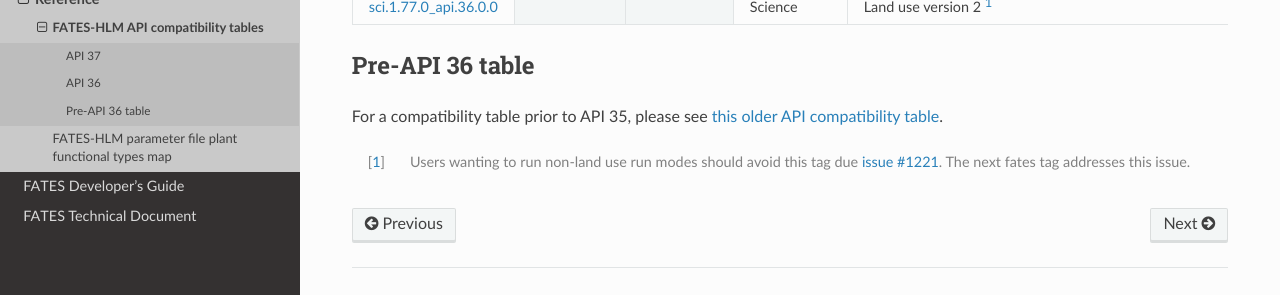
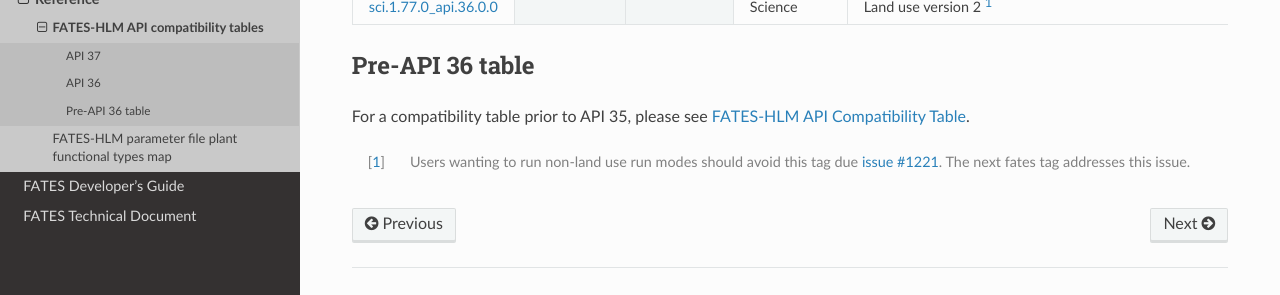
Before and after one commit to NGEET/fates-users-guide, a Sphinx documentation site: the page built from docs/source/user/release-tags-compat-table.rst, in a window 1280 px wide and 900 px high, scrolled down 505 px. Shown: the part 527-822 px from the top of the window. Built offline with Sphinx 7.4.7 and the Read the Docs theme 3.1.0, drawn with Linux system fonts in a browser that asks for light colours.

Commit message:
try and use doc reference directly in line

```diff
--- a/docs/source/user/release-tags-compat-table.rst
+++ b/docs/source/user/release-tags-compat-table.rst
@@ -50,7 +50,7 @@ API 36 captures updates and additions to the interface code for passing a new la
 Pre-API 36 table
 ----------------
 
-For a compatibility table prior to API 35, please see `this older API compatibility table`_.
+For a compatibility table prior to API 35, please see :doc:`/user/Table-of-FATES-API-and-HLM-STATUS`.
 
 ..
    For a compatibility table prior to API 35, please see :doc:`/user/HLM-FATES-PFT-map`.
@@ -86,5 +86,3 @@ For a compatibility table prior to API 35, please see `this older API compatibil
 .. _PR 6762: https://github.com/E3SM-Project/E3SM/pull/6762
 
 .. _issue #1221: https://github.com/NGEET/fates/issues/1221
-
-.. _this older API compatibility table: :doc:`/user/Table-of-FATES-API-and-HLM-STATUS`
```
